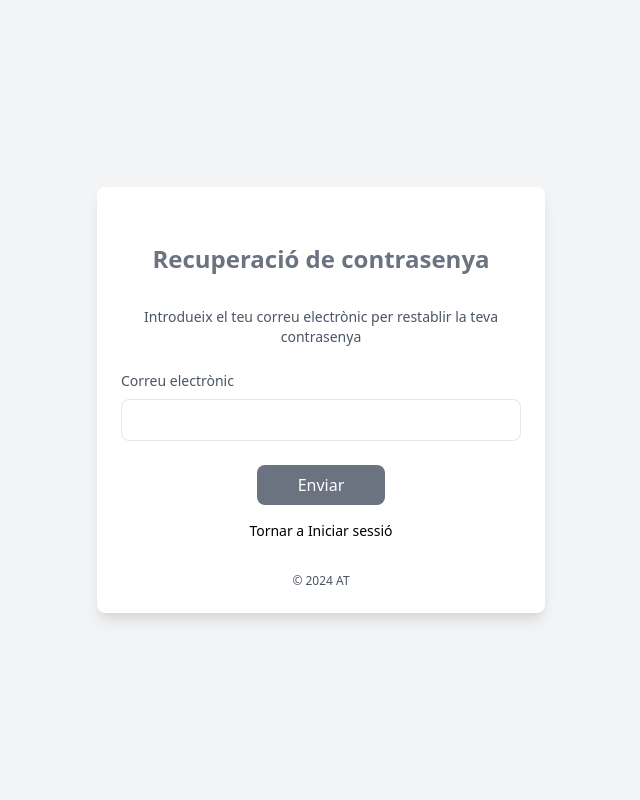
After one commit to PauR03/Biblioteca-IETI, a Django app: template biblioteca/templates/passwordreset.html in a window 1280 px wide. The commit adds this page. Shown: the whole page, without its empty margins (319-959 px from the left). Run offline with Django 5.2, Linux system fonts and the light colour scheme; the template is opened without the code that fills it, so the values that code supplies are empty.

Commit message:
restablecer contraseña

```diff
--- a/biblioteca/templates/index.html
+++ b/biblioteca/templates/index.html
@@ -77,7 +77,7 @@
          <img class="object-cover w-full h-screen hidden md:block" src="{% static 'biblioteca/image/Landingpage-Biblio.jpg' %}">    </div>
     </div>
 
-    {% if messages %}
+    <!-- {% if messages %}
         {% for message in messages %}
             {% if 'success' in message.tags %}
                 <div id="mySuccessModal" class="modal">
@@ -95,7 +95,7 @@
                 </div>
             {% endif %}
         {% endfor %}
-    {% endif %}
+    {% endif %} -->
 
 
     <script src="https://ajax.googleapis.com/ajax/libs/jquery/3.5.1/jquery.min.js"></script>
--- /dev/null
+++ b/biblioteca/templates/passwordreset.html
@@ -0,0 +1,32 @@
+<!DOCTYPE html>
+<html lang="ca">
+<head>
+  <meta charset="UTF-8">
+  <meta name="viewport" content="width=device-width, initial-scale=1.0">
+  <title>Restabliment de contrasenya - IETI</title>
+
+  <link href="https://cdn.jsdelivr.net/npm/tailwindcss@2.2.19/dist/tailwind.min.css" rel="stylesheet">
+</head>
+<body class="bg-gray-100">
+  <div class="min-h-screen flex items-center justify-center">
+    <div class="max-w-md w-full p-6 bg-white rounded-lg shadow-lg">
+
+      <h1 class="text-2xl font-semibold text-center text-gray-500 mt-8 mb-6">Recuperació de contrasenya</h1>
+      <p class="text-sm text-gray-600 text-center mt-8 mb-6">Introdueix el teu correu electrònic per restablir la teva contrasenya</p>
+      <form method="post">
+        {% csrf_token %}
+        <div class="mb-6">
+          <label for="email" class="block mb-2 text-sm text-gray-600">Correu electrònic</label>
+          <input type="email" id="email" name="email" class="w-full px-4 py-2 border rounded-lg focus:outline-none focus:ring-2 focus:ring-cyan-500" required>
+        </div>
+        <button type="submit" class="w-32 bg-gray-500 text-white py-2 rounded-lg mx-auto block focus:outline-none focus:ring-2 focus:ring-offset-2 focus:ring-cyan-500 mt-4 mb-4">Enviar</button>
+      </form>
+      <div class="text-center">
+        <p class="text-sm">Tornar a <a href="{% url 'login' %}" class="text-cyan-600">Iniciar sessió</a></p>
+
+      </div>
+      <p class="text-xs text-gray-600 text-center mt-8">&copy; 2024 AT</p>
+    </div>
+  </div>
+</body>
+</html>
--- a/bibliotecaIETI/urls.py
+++ b/bibliotecaIETI/urls.py
@@ -22,11 +22,14 @@ from django.contrib.auth import views as auth_views
 from biblioteca.views import *
 
 
+from django.contrib.auth import views as auth_views
+
 urlpatterns = [
     path('admin/', admin.site.urls),
     path('dashboard/', dashboard_view, name='dashboard'),
     path('', login_view, name='login'),
-    path('password_reset/', auth_views.PasswordResetView.as_view(), name='password_reset'),
+    path('password_reset/', auth_views.PasswordResetView.as_view(template_name="passwordreset.html"), name='password_reset'),
+    path('password_reset/done/', auth_views.PasswordResetDoneView.as_view(template_name="passwordresetdone.html"), name='password_reset_done'),
 ] + static(settings.STATIC_URL, document_root=settings.STATIC_ROOT)
 
 if settings.DEBUG:
```
Also changed, not shown: biblioteca/templates/passwordresetdone.html (added, +21 -0 lines).
